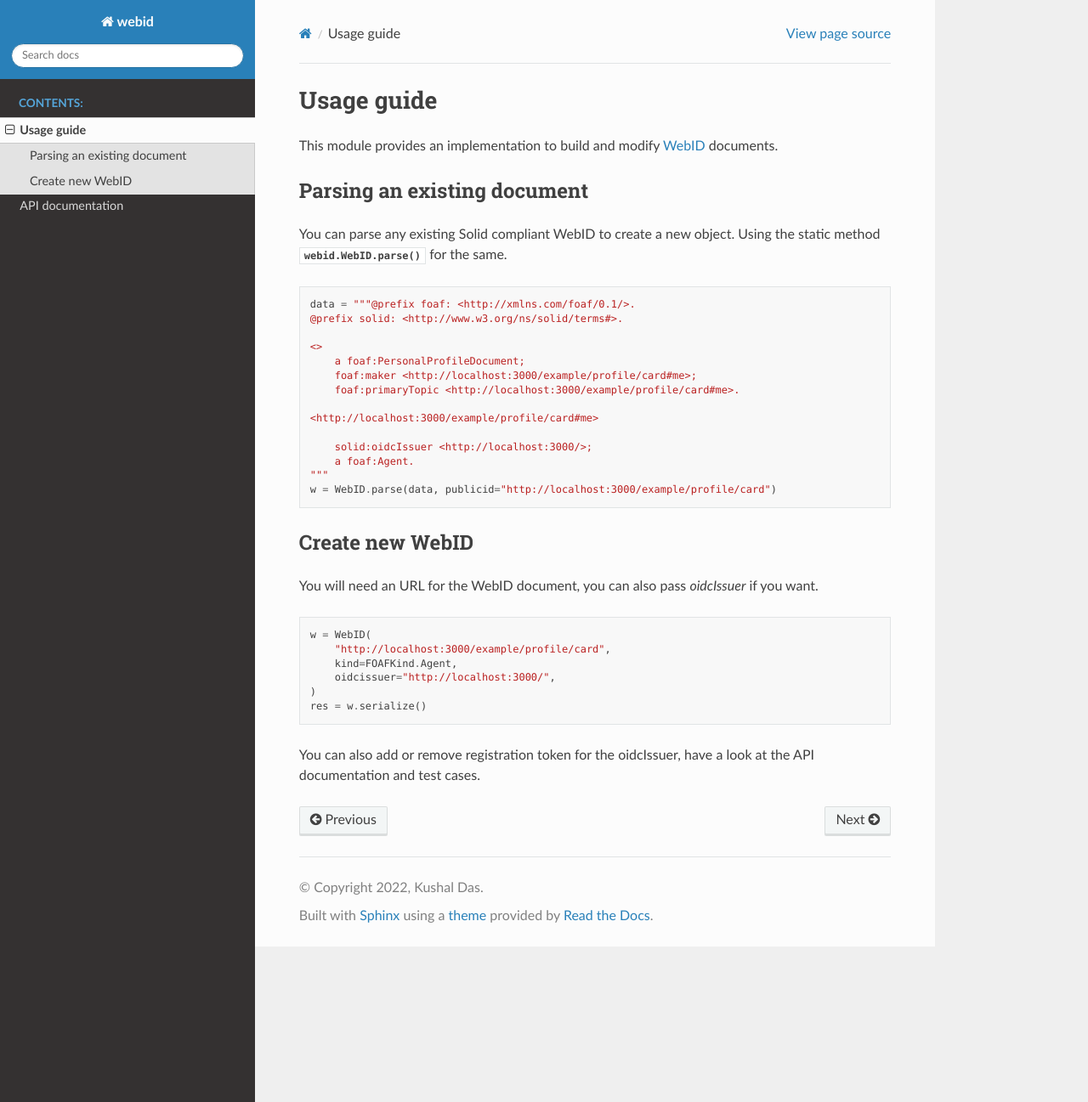
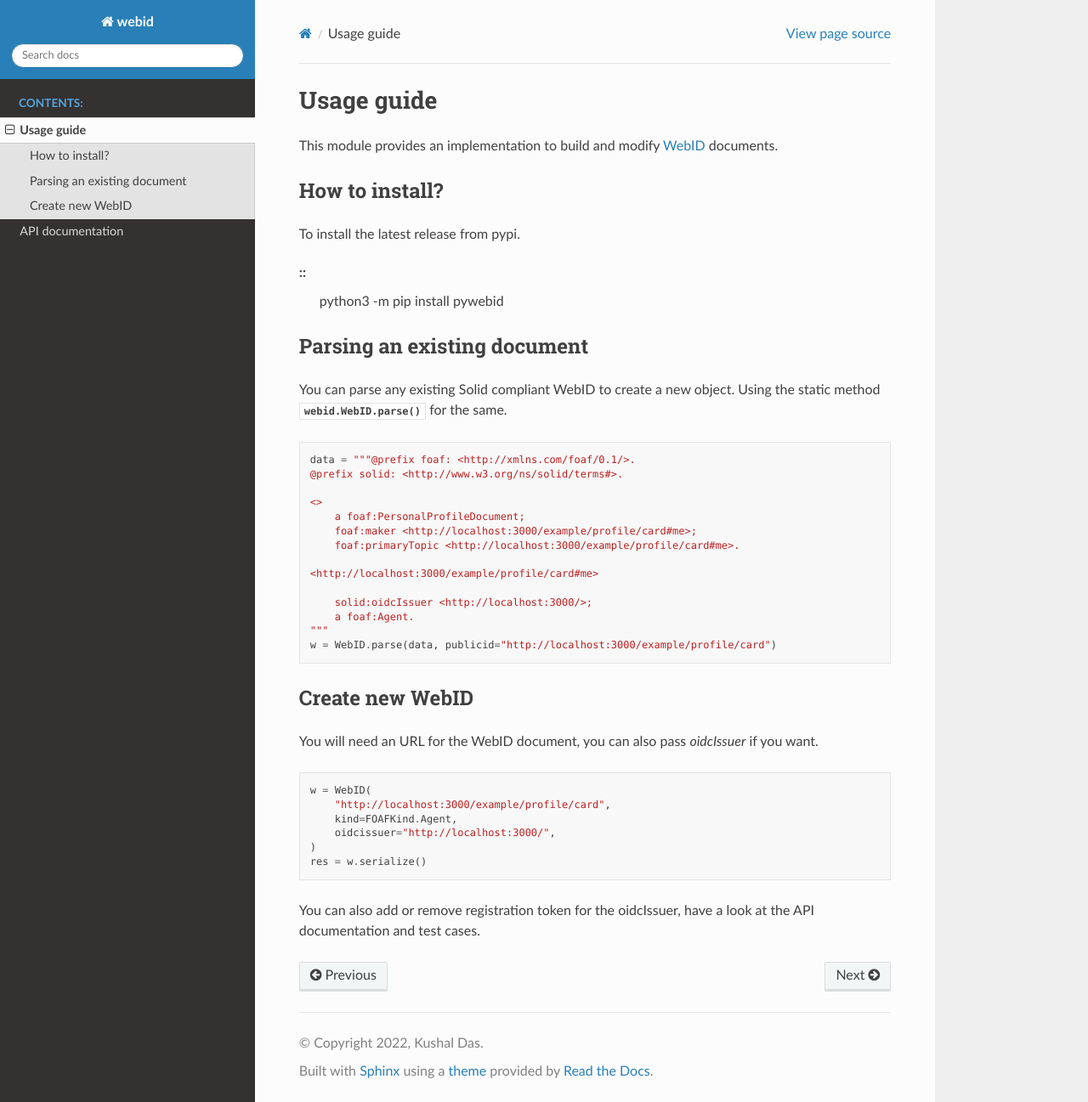
Before and after one commit to projectliquid/webid, a Sphinx documentation site: the page built from docs/usage.rst, in a window 1280 px wide and 1297 px high. Shown: the whole window at 85% size. Built offline with Sphinx 7.4.7 and the Read the Docs theme 2.0.0, drawn with Linux system fonts in a browser that asks for light colours.

Commit message:
Adds how to install section

```diff
--- a/docs/usage.rst
+++ b/docs/usage.rst
@@ -4,6 +4,15 @@ Usage guide
 
 This module provides an implementation to build and modify `WebID <https://www.w3.org/2005/Incubator/webid/spec/identity/>`_
 documents.
+
+How to install?
+-----------------
+
+To install the latest release from pypi.
+
+::
+    python3 -m pip install pywebid
+
 
 Parsing an existing document
 -----------------------------
```
